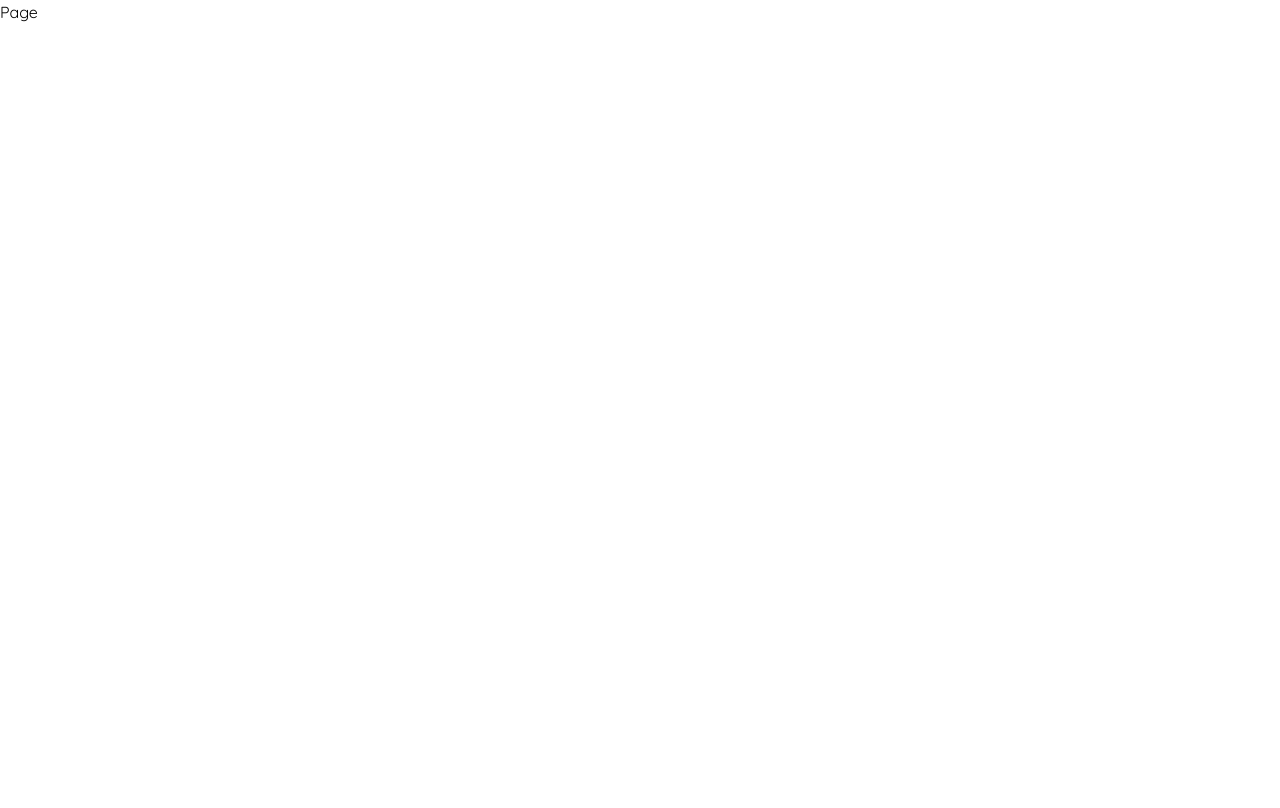
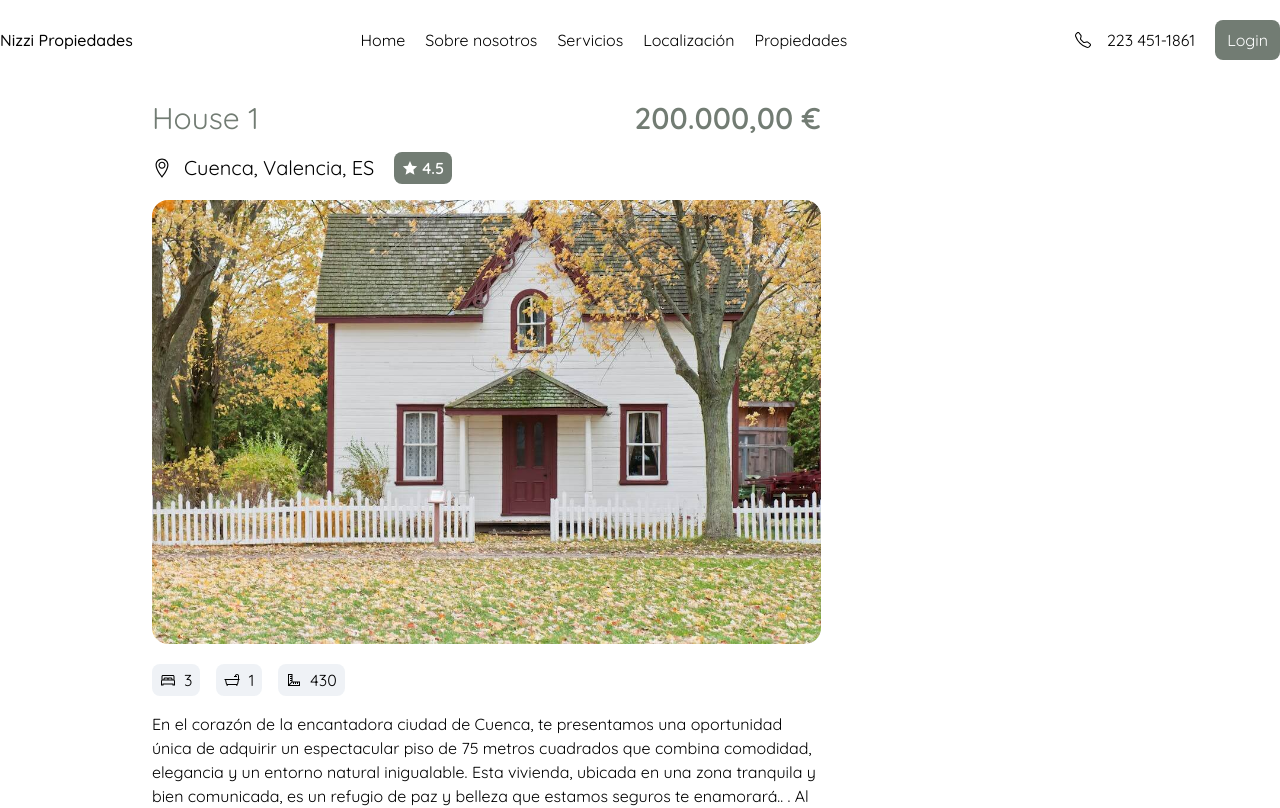
Before and after one commit to andresfernandez89/real-estate-nextjs, a Next.js app: page /properties/1 in a window 1280 px wide. Shown: the top 808 px of the page. Built offline with nearby package versions, Linux system fonts and the light colour scheme.

Commit message:
feat: add property management page

```diff
--- a/src/app/properties/(property)/[page]/page.tsx
+++ b/src/app/properties/(property)/[page]/page.tsx
@@ -1,9 +1,24 @@
-export const runtime = "edge";
+"use client";
+import { Error404 } from "@/components/Error404";
+import { Footer } from "@/components/Footer";
+import { Header } from "@/components/Header";
+import { dataProperties } from "@/components/Properties/Properties.data";
+import { Property } from "@/components/Property";
+import { TransitionPage } from "@/components/TransitionPage";
+import { useParams } from "next/navigation";
 
 export default function Page() {
+  const router = useParams();
+  const propertyId = router.page;
+  const filteredPage = dataProperties.find(
+    (property) => property.id == Number(propertyId),
+  );
   return (
     <>
-      <p>Page</p>
+      <TransitionPage />
+      <Header />
+      {filteredPage ? <Property house={filteredPage} /> : <Error404 />}
+      <Footer />
     </>
   );
 }
```
